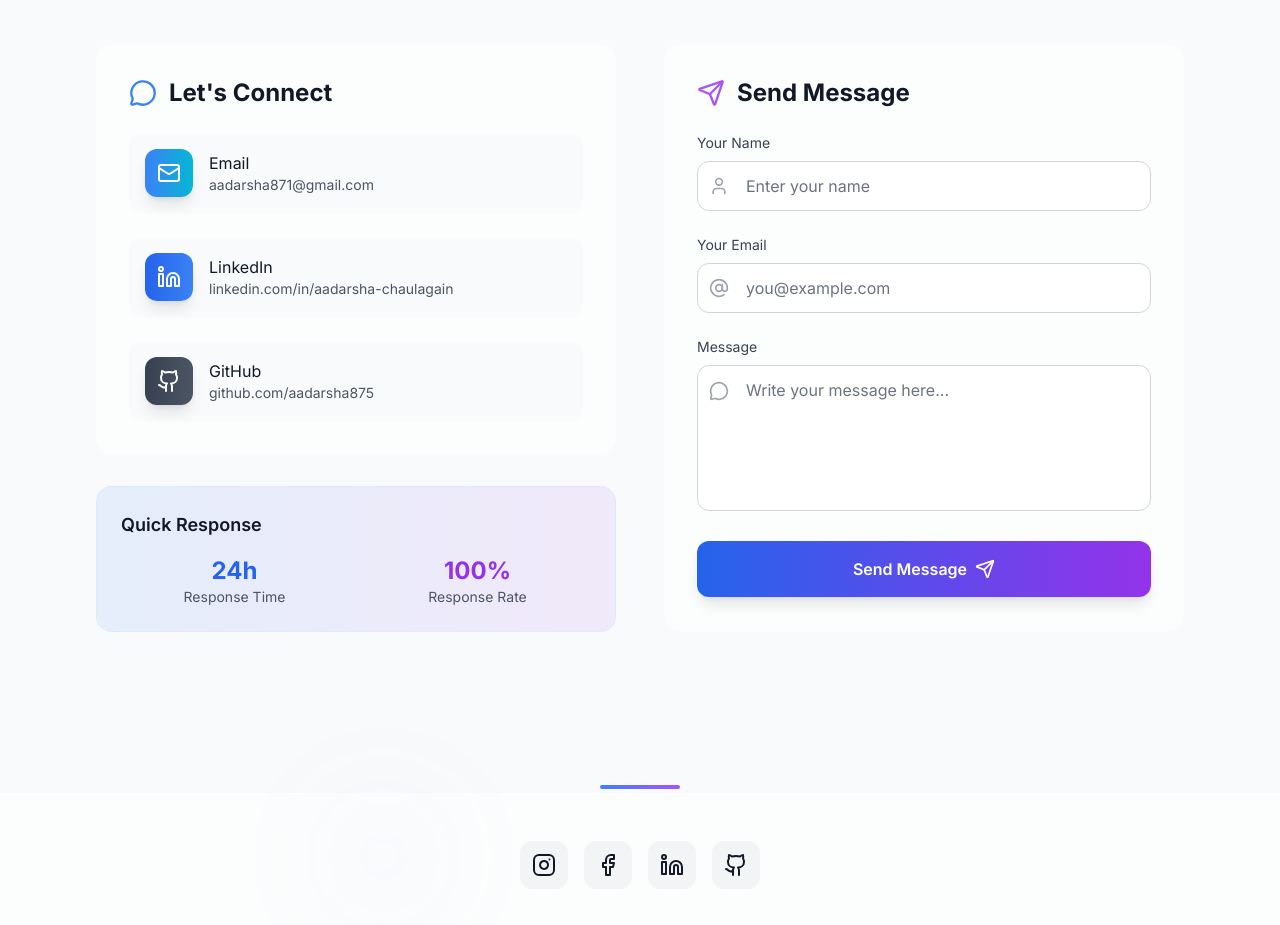
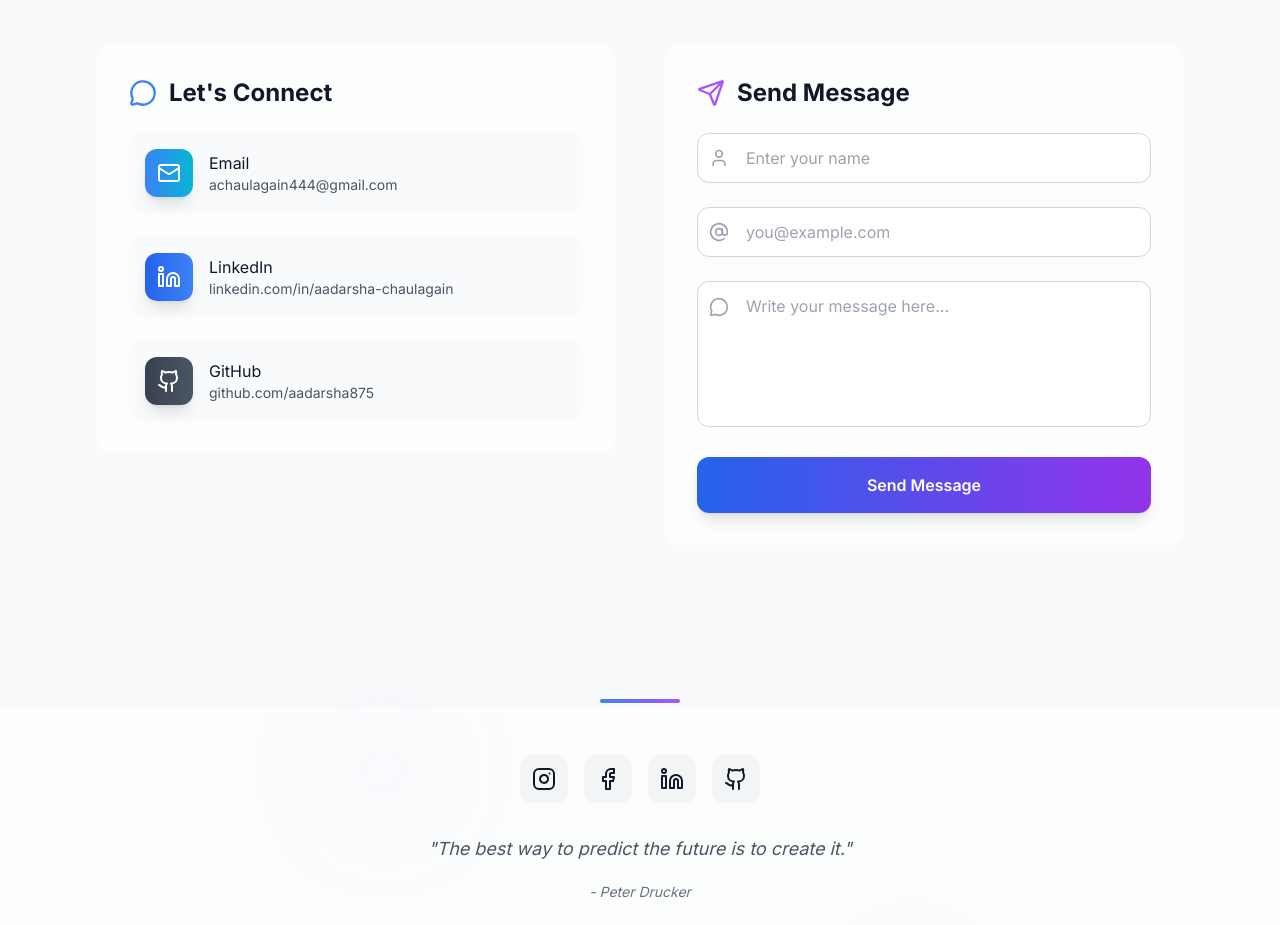
Before and after one commit to aadarsha135/portfol, a React (Create React App) app: page / in a window 1280 px wide. Shown: the part 6120-7045 px from the top of the page. Built offline with nearby package versions, Linux system fonts and the light colour scheme.

Commit message:
doneeeeeeyy

```diff
--- a/package.json
+++ b/package.json
@@ -2,7 +2,7 @@
   "name": "my-portfolio-app",
   "version": "0.1.0",
   "private": true,
-  "homepage": "https://www.rajkumarchaulagain.com.np",
+  "homepage": "https://www.aadarshachaulagain.com.np",
   "dependencies": {
     "@testing-library/dom": "^10.4.0",
     "@testing-library/jest-dom": "^6.6.3",
@@ -11,6 +11,7 @@
     "lucide-react": "^0.541.0",
     "react": "^19.1.0",
     "react-dom": "^19.1.0",
+    "react-google-recaptcha": "^3.1.0",
     "react-icons": "^5.5.0",
     "react-router-dom": "^7.6.3",
     "react-scripts": "^5.0.1",
--- a/src/components/Contact.js
+++ b/src/components/Contact.js
@@ -1,56 +1,62 @@
-import React, { useState } from 'react';
-import { Mail, Linkedin, Github, Send, MessageCircle, User, AtSign } from 'lucide-react';
+import React, { useState, useRef } from "react";
+import ReCAPTCHA from "react-google-recaptcha";
+import { Mail, Linkedin, Github, Send, MessageCircle, User, AtSign } from "lucide-react";
 
 const Contact = () => {
-  const [formData, setFormData] = useState({
-    name: '',
-    email: '',
-    message: ''
-  });
-
   const [isSubmitting, setIsSubmitting] = useState(false);
-
-  const handleChange = (e) => {
-    setFormData({
-      ...formData,
-      [e.target.name]: e.target.value
-    });
-  };
-
-  const handleSubmit = async (e) => {
-    e.preventDefault();
-    setIsSubmitting(true);
-
-    // Simulate form submission
-    setTimeout(() => {
-      setIsSubmitting(false);
-      setFormData({ name: '', email: '', message: '' });
-    }, 2000);
-  };
+  const [showCaptcha, setShowCaptcha] = useState(false);
+  const recaptchaRef = useRef();
 
   const contactInfo = [
     {
       icon: Mail,
-      label: 'Email',
-      value: 'aadarsha871@gmail.com',
-      href: 'mailto:aadarsha871@gmail.com',
-      color: 'from-blue-500 to-cyan-500'
+      label: "Email",
+      value: "achaulagain444@gmail.com",
+      href: "mailto:achaulagain444@gmail.com",
+      color: "from-blue-500 to-cyan-500",
     },
     {
       icon: Linkedin,
-      label: 'LinkedIn',
-      value: 'linkedin.com/in/aadarsha-chaulagain',
-      href: 'https://www.linkedin.com/in/aadarsha-chaulagain-648a002b9',
-      color: 'from-blue-600 to-blue-500'
+      label: "LinkedIn",
+      value: "linkedin.com/in/aadarsha-chaulagain",
+      href: "https://www.linkedin.com/in/aadarsha-chaulagain-648a002b9",
+      color: "from-blue-600 to-blue-500",
     },
     {
       icon: Github,
-      label: 'GitHub',
-      value: 'github.com/aadarsha875',
-      href: 'https://github.com/aadarsha875',
-      color: 'from-gray-700 to-gray-600'
+      label: "GitHub",
+      value: "github.com/aadarsha875",
+      href: "https://github.com/aadarsha875",
+      color: "from-gray-700 to-gray-600",
+    },
+  ];
+
+  const handleFakeSubmit = (e) => {
+    e.preventDefault();
+    setShowCaptcha(true);
+  };
+
+  const handleCaptchaSuccess = async (value) => {
+    if (value) {
+      setIsSubmitting(true);
+      const form = document.getElementById("realForm");
+      const formData = new FormData(form);
+
+      try {
+        await fetch("https://formsubmit.co/ajax/achaulagain444@gmail.com", {
+          method: "POST",
+          body: formData,
+        });
+        form.reset();
+      } catch (error) {
+        console.error(error);
       }
-  ];
+
+      setIsSubmitting(false);
+      setShowCaptcha(false);
+      recaptchaRef.current.reset();
+    }
+  };
 
   return (
     <section id="contact" className="min-h-screen px-6 sm:px-8 py-20 mx-auto max-w-6xl">
@@ -68,14 +74,13 @@
       </div>
 
       <div className="grid grid-cols-1 lg:grid-cols-2 gap-12">
-        {/* Contact Information */}
+        {/* Contact Info */}
         <div className="space-y-8">
           <div className="bg-white/50 dark:bg-gray-900/50 backdrop-blur-sm border border-white/20 dark:border-gray-700/20 rounded-2xl p-8">
             <h3 className="text-2xl font-bold text-gray-900 dark:text-white mb-6 flex items-center gap-3">
               <MessageCircle className="text-blue-500" size={28} />
               Let's Connect
             </h3>
-
             <div className="space-y-6">
               {contactInfo.map((item, index) => {
                 const IconComponent = item.icon;
@@ -87,35 +92,20 @@
                     rel="noopener noreferrer"
                     className="group flex items-center gap-4 p-4 rounded-xl bg-gray-50 dark:bg-gray-800/50 hover:shadow-lg transition-all duration-300 hover:-translate-y-1"
                   >
-                    <div className={`p-3 rounded-xl bg-gradient-to-r ${item.color} shadow-lg group-hover:scale-110 transition-transform duration-300`}>
+                    <div
+                      className={`p-3 rounded-xl bg-gradient-to-r ${item.color} shadow-lg group-hover:scale-110 transition-transform duration-300`}
+                    >
                       <IconComponent className="w-6 h-6 text-white" />
                     </div>
                     <div>
                       <div className="font-medium text-gray-900 dark:text-white group-hover:text-transparent group-hover:bg-clip-text group-hover:bg-gradient-to-r group-hover:from-blue-600 group-hover:to-purple-600 transition-all duration-300">
                         {item.label}
                       </div>
-                      <div className="text-sm text-gray-600 dark:text-gray-400">
-                        {item.value}
-                      </div>
+                      <div className="text-sm text-gray-600 dark:text-gray-400">{item.value}</div>
                     </div>
                   </a>
                 );
               })}
-            </div>
-          </div>
-
-          {/* Quick Stats */}
-          <div className="bg-gradient-to-r from-blue-500/10 to-purple-500/10 backdrop-blur-sm border border-blue-200/20 dark:border-blue-700/20 rounded-2xl p-6">
-            <h4 className="text-lg font-semibold text-gray-900 dark:text-white mb-4">Quick Response</h4>
-            <div className="grid grid-cols-2 gap-4">
-              <div className="text-center">
-                <div className="text-2xl font-bold text-blue-600 dark:text-blue-400">24h</div>
-                <div className="text-sm text-gray-600 dark:text-gray-400">Response Time</div>
-              </div>
-              <div className="text-center">
-                <div className="text-2xl font-bold text-purple-600 dark:text-purple-400">100%</div>
-                <div className="text-sm text-gray-600 dark:text-gray-400">Response Rate</div>
-              </div>
             </div>
           </div>
         </div>
@@ -127,80 +117,77 @@
             Send Message
           </h3>
 
-          <form onSubmit={handleSubmit} className="space-y-6">
-            <input type="hidden" name="_captcha" value="false" />
-            <input type="hidden" name="_next" value="https://www.rajkumarchaulagain.com.np/thank-you.html" />
-            <input type="hidden" name="_honey" style={{ display: 'none' }} />
+          <form
+            id="realForm"
+            className="space-y-6"
+            onSubmit={handleFakeSubmit}
+          >
+            <input type="hidden" name="_template" value="table" />
+            <input type="hidden" name="_subject" value="New Portfolio Message" />
+            <input type="text" name="_honey" style={{ display: "none" }} tabIndex="-1" autoComplete="off" />
 
-            <div className="relative">
-              <label className="block text-sm font-medium text-gray-700 dark:text-gray-300 mb-2">
-                Your Name
-              </label>
+            {/* Name */}
             <div className="relative">
               <User className="absolute left-3 top-1/2 transform -translate-y-1/2 text-gray-400" size={20} />
               <input
                 type="text"
                 name="name"
-                  value={formData.name}
-                  onChange={handleChange}
                 required
-                  className="w-full pl-12 pr-4 py-3 rounded-xl bg-white dark:bg-gray-800 border border-gray-300 dark:border-gray-600 text-gray-900 dark:text-white placeholder-gray-500 focus:outline-none focus:ring-2 focus:ring-blue-500 focus:border-transparent transition-all duration-300"
+                className="w-full pl-12 pr-4 py-3 rounded-xl bg-white dark:bg-gray-800 border border-gray-300 dark:border-gray-600"
                 placeholder="Enter your name"
               />
             </div>
-            </div>
 
-            <div className="relative">
-              <label className="block text-sm font-medium text-gray-700 dark:text-gray-300 mb-2">
-                Your Email
-              </label>
+            {/* Email */}
             <div className="relative">
               <AtSign className="absolute left-3 top-1/2 transform -translate-y-1/2 text-gray-400" size={20} />
               <input
                 type="email"
                 name="email"
-                  value={formData.email}
-                  onChange={handleChange}
                 required
-                  className="w-full pl-12 pr-4 py-3 rounded-xl bg-white dark:bg-gray-800 border border-gray-300 dark:border-gray-600 text-gray-900 dark:text-white placeholder-gray-500 focus:outline-none focus:ring-2 focus:ring-blue-500 focus:border-transparent transition-all duration-300"
+                className="w-full pl-12 pr-4 py-3 rounded-xl bg-white dark:bg-gray-800 border border-gray-300 dark:border-gray-600"
                 placeholder="you@example.com"
               />
             </div>
-            </div>
 
-            <div className="relative">
-              <label className="block text-sm font-medium text-gray-700 dark:text-gray-300 mb-2">
-                Message
-              </label>
+            {/* Message */}
             <div className="relative">
               <MessageCircle className="absolute left-3 top-4 text-gray-400" size={20} />
               <textarea
                 name="message"
-                  value={formData.message}
-                  onChange={handleChange}
                 rows="5"
                 required
-                  className="w-full pl-12 pr-4 py-3 rounded-xl bg-white dark:bg-gray-800 border border-gray-300 dark:border-gray-600 text-gray-900 dark:text-white placeholder-gray-500 focus:outline-none focus:ring-2 focus:ring-blue-500 focus:border-transparent transition-all duration-300 resize-none"
+                className="w-full pl-12 pr-4 py-3 rounded-xl bg-white dark:bg-gray-800 border border-gray-300 dark:border-gray-600 resize-none"
                 placeholder="Write your message here..."
               />
             </div>
+
+            {/* Captcha */}
+            {showCaptcha && (
+              <div className="flex justify-center">
+                <ReCAPTCHA
+                  sitekey="6Lce3b4rAAAAAJxoY5BWZ89QNAvjs8YWS4jirVEs"
+                  onChange={handleCaptchaSuccess}
+                  ref={recaptchaRef}
+                />
               </div>
+            )}
 
+            {/* Button */}
             <button
               type="submit"
               disabled={isSubmitting}
-              className="w-full py-4 bg-gradient-to-r from-blue-600 to-purple-600 hover:from-blue-700 hover:to-purple-700 disabled:from-gray-400 disabled:to-gray-500 text-white font-semibold rounded-xl shadow-lg hover:shadow-xl transition-all duration-300 transform hover:-translate-y-1 disabled:hover:translate-y-0 flex items-center justify-center gap-2"
+              className="w-full py-4 bg-gradient-to-r from-blue-600 to-purple-600 disabled:from-gray-400 disabled:to-gray-500 text-white font-semibold rounded-xl shadow-lg flex items-center justify-center gap-2"
             >
               {isSubmitting ? (
                 <>
                   <div className="w-5 h-5 border-2 border-white/30 border-t-white rounded-full animate-spin" />
                   Sending...
                 </>
+              ) : showCaptcha ? (
+                "Verify Captcha"
               ) : (
-                <>
-                  Send Message
-                  <Send size={20} />
-                </>
+                "Send Message"
               )}
             </button>
           </form>
```
Also changed, not shown: public/logo2.jpg (added), 1 other file (tests, documents, lock files or other folders). Lines whose indentation alone changed are shown as unchanged.
